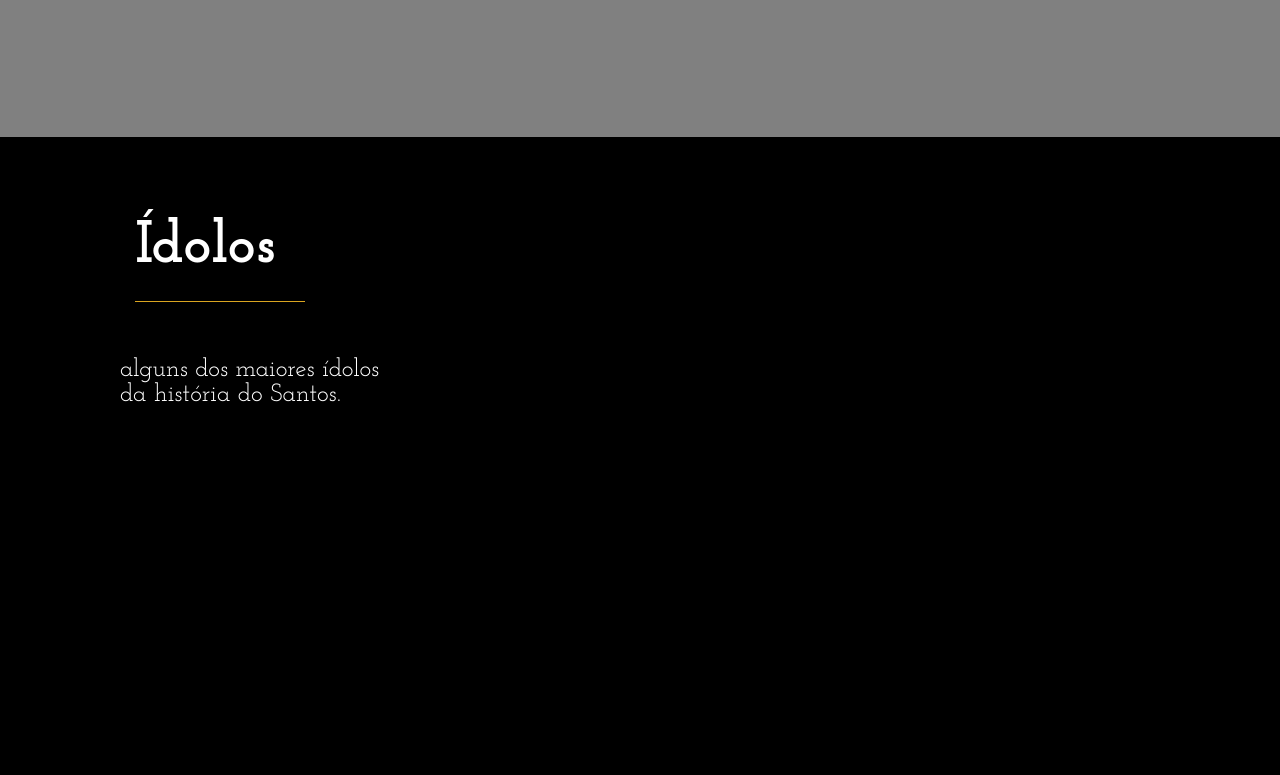
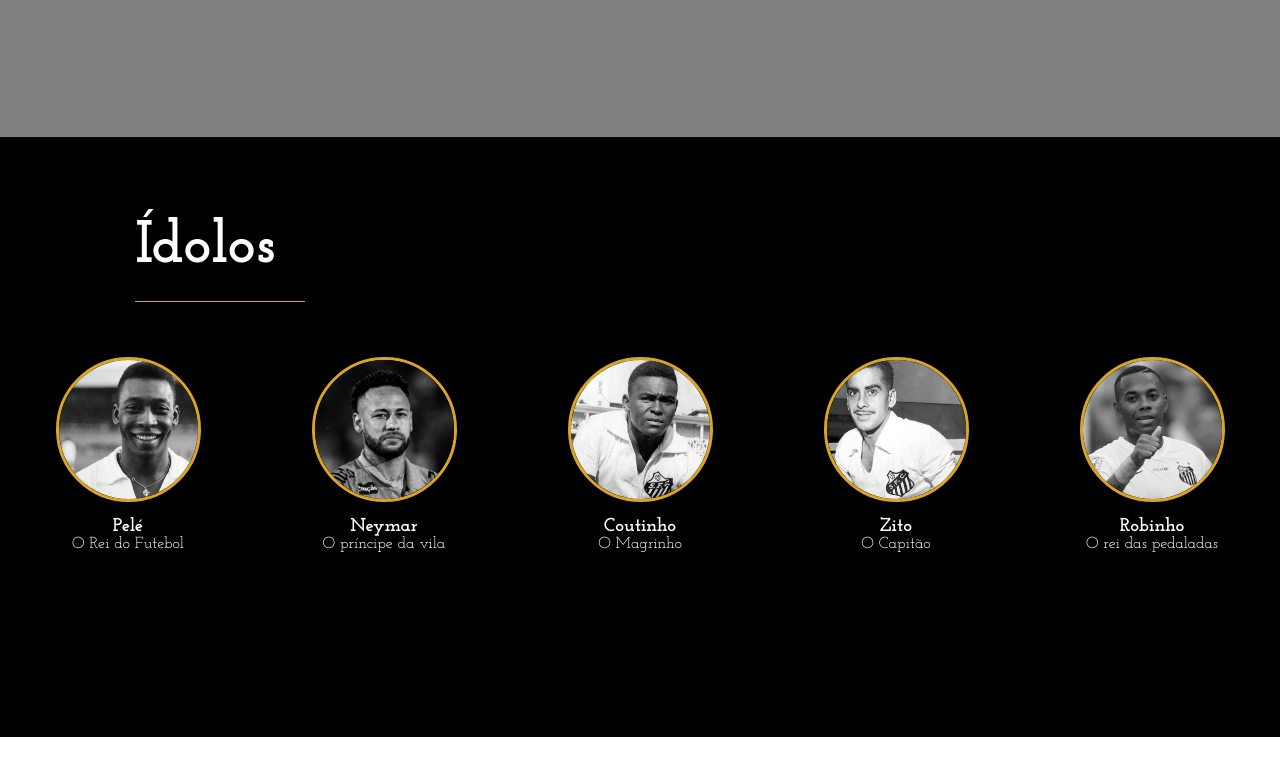
Before and after one commit to Pedro-Antunes-spt/Santos-FC, a plain HTML site: page html/home.html in a window 1280 px wide. Shown: the part 2108-2883 px from the top of the page. After the commit the page ends 2845 px from the top, so only its background shows below. Drawn offline with Linux system fonts and the light colour scheme.

Commit message:
feat: Realiza alterações na tela ídolos

```diff
--- a/html/home.html
+++ b/html/home.html
@@ -213,10 +213,48 @@
             <div class="linha-divisoria">
             </div>
         </div>
-        <div class="introducao-idolo">
-            <p>alguns dos maiores ídolos <br>
-                da história do Santos.</p>
+        <!-- JOGADORES -->
+        <div class="lista-idolos">
+
+            <div class="card-idolo">
+                <img src="../img/foto pelé.webp" alt="Pelé">
+
+                <h3>Pelé</h3>
+                <p>O Rei do Futebol</p>
+            </div>
+
+            <div class="card-idolo">
+                <img src="../img/foto_neymar.jpg" alt="Neymar">
+
+                <h3>Neymar</h3>
+                <p>O príncipe da vila</p>
+            </div>
+
+            <div class="card-idolo">
+                <img src="../img/coutinho.jpg" alt="Coutinho">
+
+                <h3>Coutinho</h3>
+                <p>O Magrinho</p>
+            </div>
+
+            <div class="card-idolo">
+                <img src="../img/zito.jpg" alt="Zito">
+
+                <h3>Zito</h3>
+                <p>O Capitão</p>
+            </div>
+
+            <div class="card-idolo">
+                <img src="../img/foto2_preto_e_branco.jpg" alt="Robinho">
+
+                <h3>Robinho</h3>
+                <p>O rei das pedaladas</p>
+            </div>
+
         </div>
+
+    </div>
+
 
     </section>
 
--- a/styles/home.css
+++ b/styles/home.css
@@ -234,7 +234,7 @@
 
 .idolos {
     width: 100%;
-    height: 80vh;
+    height: 75vh;
     background-color: #000;
 }
 
@@ -243,4 +243,39 @@
     font-size: 25px;
     position: relative;
     margin-left: 120px;
+
 }
+
+.card-idolo img {
+    width: 145px;
+    height: 145px;
+
+    object-fit: cover;
+
+    border-radius: 50%;
+    border: 3px solid goldenrod;
+
+    margin-bottom: 15px;
+}
+
+.card-idolo {
+    display: flex;
+    flex-direction: column;
+    align-items: center;
+    position: relative;
+
+    text-align: center;
+    color: white;
+
+    flex: 1;
+}
+
+.lista-idolos {
+
+
+    display: flex;
+    justify-content: flex-start;
+    align-items: center;
+
+    gap: 0px;
+}
```
Also changed, not shown: img/coutinho.jpg (added), img/foto pelé.webp (added), img/foto2_preto_e_branco.jpg (added), img/foto_neymar.jpg (added), img/zito.jpg (added).
